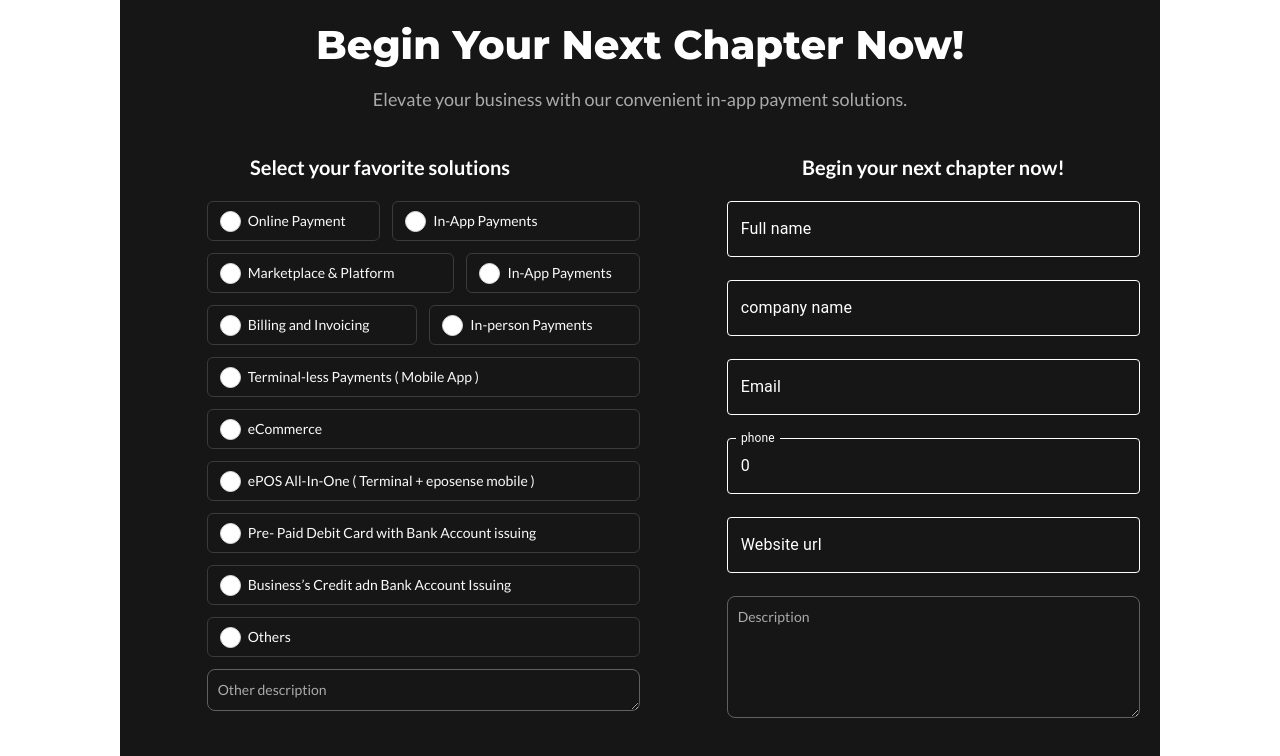
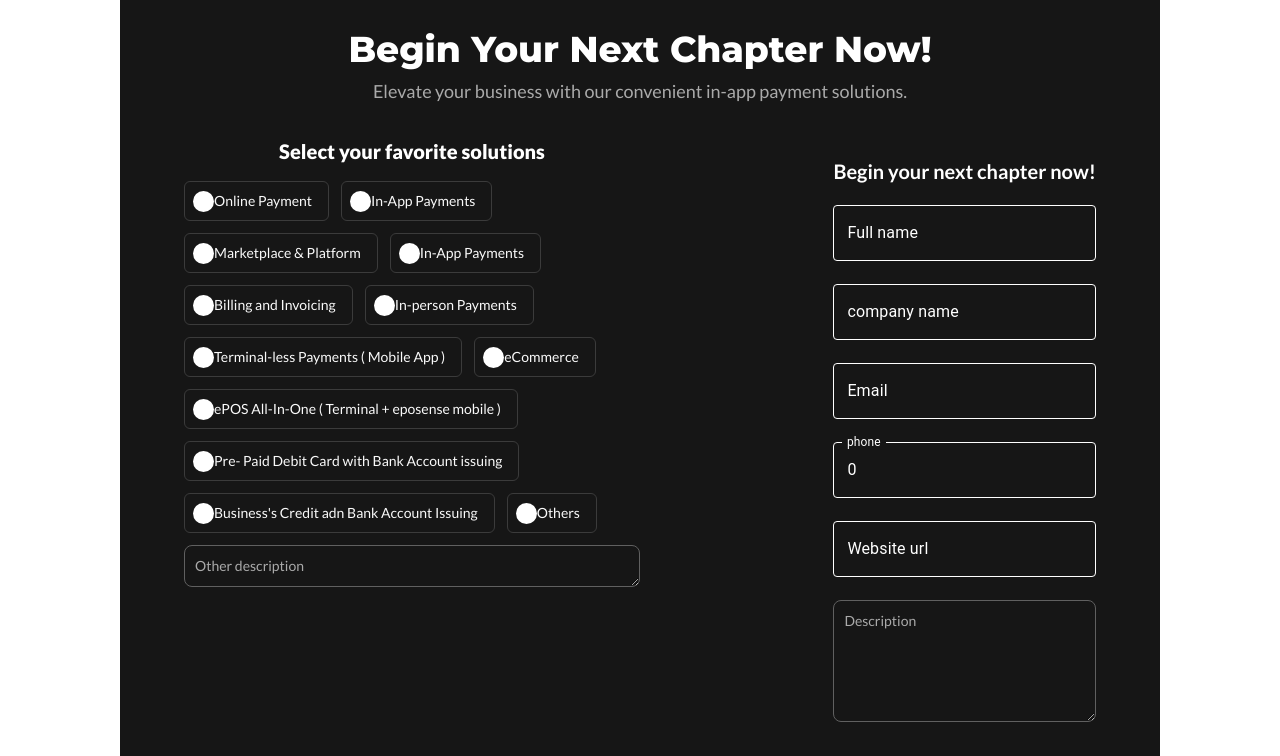
Before and after one commit to arshaan-abh/payments-landing, a Next.js app: page / in a window 1280 px wide. Shown: the part 7380-8136 px from the top of the page. Built offline with nearby package versions, Linux system fonts and the light colour scheme.

Commit message:
Oncomplete commit

```diff
--- a/app/_components/form/index.tsx
+++ b/app/_components/form/index.tsx
@@ -43,7 +43,7 @@ function Form() {
 		"eCommerce",
 		"ePOS All-In-One ( Terminal + eposense mobile ) ",
 		"Pre- Paid Debit Card with Bank Account issuing ",
-		"Business’s Credit adn Bank Account Issuing ",
+		"Business's Credit adn Bank Account Issuing ",
 		"Others",
 	];
 	const [labels] = useState<string[]>(initialLabels);
@@ -77,37 +77,30 @@ function Form() {
 	};
 
 	return (
-		<div className="w-full flex justify-center">
-			<div className="max-w-[1440px] w-full flex justify-center px-[120px]">
-				<div className="grid grid-cols-12 bg-primary rounded-xl w-full">
-					<div className="col-span-12 flex flex-col items-center justify-center lg:mt-16 px-5 lg:px-0">
-						<h2 className="text-secondary text-2xl lg:text-[40px] font-mono font-extrabold text-center lg:text-start">
+		<div className="w-full h-full px-10 lg:px-20 xl:px-30 xl:max-w-screen-1.5xl">
+			<div className="bg-primary rounded-xl flex flex-col items-center p-16">
+				<h3 className="text-secondary text-4xl font-montserrat font-extrabold mb-2">
 					Begin Your Next Chapter Now!
-						</h2>
-						<p className="text-base lg:text-lg font-normal lg:font-medium text-gray-400 text-center lg:text-start mt-6 mb-5">
-							Elevate your business with our convenient in-app payment
-							solutions.
+				</h3>
+				<p className="font-lato text-lg font-medium text-gray-400 mb-8">
+					Elevate your business with our convenient in-app payment solutions.
 				</p>
-					</div>
-					<div className="col-span-12 lg:col-span-6">
+				<div className="flex w-full justify-between">
 					<Options
 						checkedList={checkedList}
 						handleCheckBox={handleCheckBox}
 						labels={labels}
 					/>
-					</div>
-					<div className="col-span-10 col-start-2 col-end-12 lg:col-span-5 lg:col-end-13 lg:pr-5">
 					<FormSection control={control} errors={errors} />
 				</div>
-					<div className="col-span-12 grid grid-cols-12">
+				{/* <div className="col-span-12 grid grid-cols-12">
 					<button
 						className="col-span-10 col-start-2 lg:col-span-4 lg:col-start-5 bg-secondary my-10 rounded-md p-4"
 						onClick={handleFormSubmit}
 					>
 						Enquire Now
 					</button>
-					</div>
-				</div>
+				</div> */}
 			</div>
 		</div>
 	);
--- a/app/_components/form/options.tsx
+++ b/app/_components/form/options.tsx
@@ -10,34 +10,17 @@ const Options = (props: props) => {
 	const { checkedList, handleCheckBox, labels } = props;
 
 	return (
-		<div>
-			<div className="flex items-center justify-center py-5">
-				<p className="text-xl text-secondary font-bold">
+		<div className="flex flex-col basis-1/2">
+			<p className="font-lato text-xl text-secondary font-extrabold text-center mb-4">
 				Select your favorite solutions
 			</p>
-			</div>
-			<div className="grid grid-cols-12 gap-2">
-				<div className="col-span-10 col-start-2 lg:col-span-11 lg:col-start-2 xl:col-start-3 grid grid-cols-12 gap-2 lg:gap-3">
+			<div className="flex flex-wrap gap-3 mb-3">
 				{labels.map((label, index) => (
 					<div
 						key={index}
-							className={`flex items-center lg:pl-1 border ${
-								checkedList[index] ? "border-[#FAFAFA]" : "border-gray-100"
-							} rounded-md  dark:border-gray-700 h-[100px] lg:h-10 ${
-								index === 0
-									? "col-span-6 lg:col-span-5"
-									: index === 1
-									? "col-span-6 lg:col-span-7"
-									: index === 2
-									? "col-span-6 lg:col-span-7"
-									: index === 3
-									? "col-span-6 lg:col-span-5"
-									: index === 4
-									? "col-span-6 lg:col-span-6"
-									: index === 5
-									? "col-span-6 lg:col-span-6"
-									: "col-span-6 lg:col-span-12"
-							}`}
+						className={`flex items-center border pr-4 ${
+							checkedList[index] ? "border-white" : "border-gray-100"
+						} rounded-md dark:border-gray-700 h-[100px] lg:h-10 `}
 					>
 						<input
 							id={`bordered-checkbox-${index}`}
@@ -54,6 +37,7 @@ const Options = (props: props) => {
 						</label>
 					</div>
 				))}
+			</div>
 			<div className="col-span-12">
 				<textarea
 					id="message"
@@ -64,8 +48,6 @@ const Options = (props: props) => {
 				></textarea>
 			</div>
 		</div>
-			</div>
-		</div>
 	);
 };
 
--- a/app/globals.css
+++ b/app/globals.css
@@ -13,21 +13,24 @@
 
 .checkbox-round + label {
 	position: relative;
-	padding-left: 2em;
+	display: flex;
+	align-items: center;
+	/* padding-left: 2em; */
 	cursor: pointer;
 	overflow: hidden;
 }
 
 .checkbox-round + label::before {
 	content: "";
-	position: absolute;
+	/* position: absolute;
 	left: 0;
-	top: 30%;
+	top: 10px;
+	bottom:10px; */
 	width: 1.5em;
 	height: 1.5em;
 	background-color: white;
 	border-radius: 50%;
-	border: 1px solid #ddd;
+	/* border: 1px solid #ddd; */
 }
 
 .checkbox-round:checked + label::before {
@@ -37,8 +40,13 @@
 .checkbox-round + label::after {
 	content: url(../public/oi_check.svg); /* Unicode checkmark character */
 	position: absolute;
-	left: 0.1em;
-	top: 33%;
+	left: 3px;
+	top: 0;
+	bottom: 0;
+	/* background:red; */
+	display: flex;
+	align-items: center;
+	margin: auto;
 	color: #161616;
 	font-size: 20px;
 	font-weight: bold;
@@ -46,7 +54,7 @@
 }
 
 .checkbox-round:checked + label::after {
-	display: block;
+	display: flex;
 }
 /* Styles for mobile screens (less than 768px width) */
 @media (max-width: 767px) {
```
Lines whose indentation alone changed are shown as unchanged.
